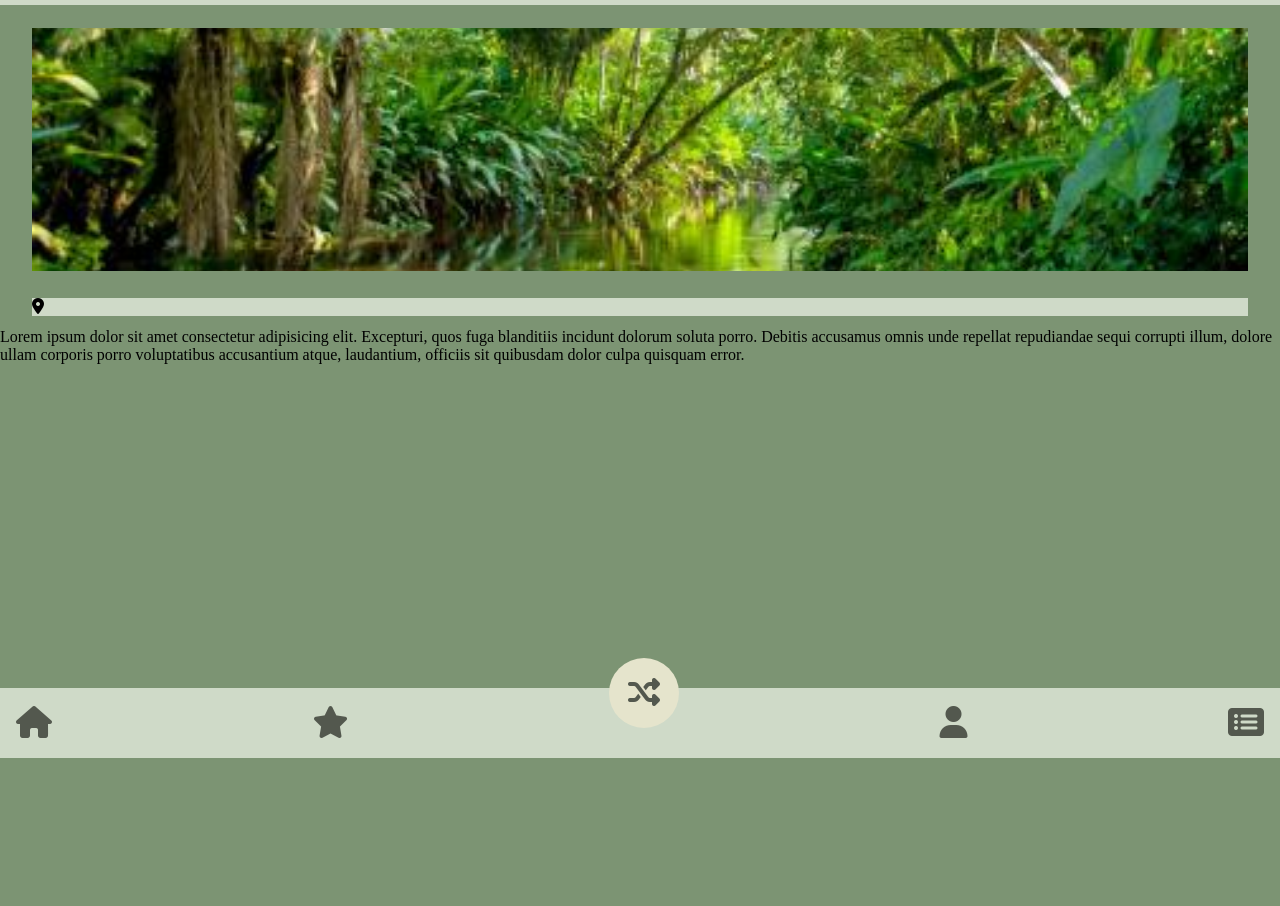
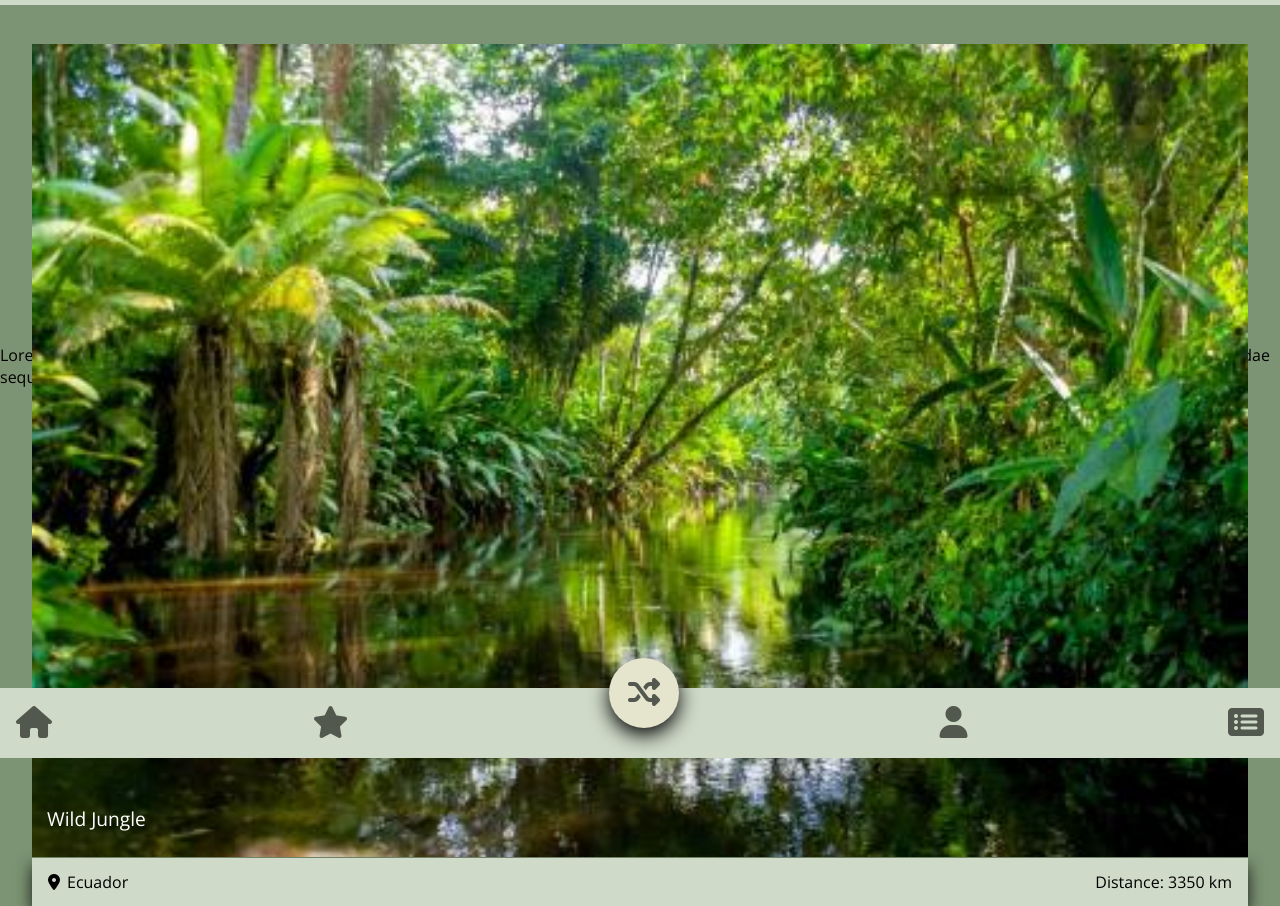
Before and after one commit to bilkn/naturama, a React app: page / in a window 1280 px wide. Shown: the part 52-958 px from the top of the page. Before the commit the page ends 800 px from the top, so only its background shows below. Built offline with nearby package versions, Linux system fonts and the light colour scheme.

Commit message:
feat: add PlaceThumbnail style

```diff
--- a/public/index.html
+++ b/public/index.html
@@ -13,6 +13,7 @@
       href="https://fonts.googleapis.com/css2?family=Crimson+Text&display=swap"
       rel="stylesheet"
     />
+    <link href="https://fonts.googleapis.com/css2?family=Open+Sans&display=swap" rel="stylesheet">
   </head>
 
   <body>
--- a/src/components/MobileNav/MobileNav.scss
+++ b/src/components/MobileNav/MobileNav.scss
@@ -29,6 +29,7 @@
   background: $third-color;
   border-radius: 50%;
   bottom: 30px;
+  box-shadow: 0 7px 20px black;
   display: flex;
   font-size: 2.3rem;
   justify-content: center;
--- a/src/components/Place/Place.scss
+++ b/src/components/Place/Place.scss
@@ -2,5 +2,5 @@
     align-items: center;
     display: flex;
     flex-direction: column;
-    padding: 5rem 0 0 0;
+    padding: 6rem 0 0 0;
 }
--- a/src/components/PlaceDetails/PlaceDetails.js
+++ b/src/components/PlaceDetails/PlaceDetails.js
@@ -5,9 +5,9 @@ function PlaceDetails() {
       <div className="place-details">
         <div className="place-details-location-container">
           <i className="fas fa-map-marker-alt place-details-location-container__icon"></i>
-          <p className="place-details-location-container__name"></p>
+          <p className="place-details-location-container__name">Ecuador</p>
         </div>
-        <p className="place-details__distance"></p>
+        <p className="place-details__distance">Distance: 3350 km</p>
       </div>
     );
 }
--- a/src/components/PlaceDetails/PlaceDetails.scss
+++ b/src/components/PlaceDetails/PlaceDetails.scss
@@ -1,5 +1,27 @@
 @import '../../styles/variables';
 
 .place-details {
+  align-items: center;
   background: $sec-color;
+  box-shadow: 0 8px 15px #1b1b1b;
+  display: flex;
+  justify-content: space-between;
+  margin-top: -4px;
+  padding: 0.8rem 1rem;
+
+  // place-details__distance
+  &__distance {
+
+  }
+
 }
+
+.place-details-location-container {
+  align-items: center;
+  display: flex;
+
+   // .place-details-location-container__icon
+  &__icon {
+    margin-right: 7px;
+  }
+}
--- a/src/components/PlaceThumbnail/PlaceThumbnail.js
+++ b/src/components/PlaceThumbnail/PlaceThumbnail.js
@@ -6,7 +6,7 @@ function PlaceThumbnail() {
   return (
     <div className="place-thumbnail">
       <img src={img} alt="" className="place-thumbnail__img" />
-      <p className="place-thumbnail__name"></p>
+      <p className="place-thumbnail__name">Wild Jungle</p>
     </div>
   );
 }
--- a/src/components/PlaceThumbnail/PlaceThumbnail.scss
+++ b/src/components/PlaceThumbnail/PlaceThumbnail.scss
@@ -1,9 +1,20 @@
+ @import "../../styles/variables";
+
  .place-thumbnail {
-  height: 90%;
+  height: auto;
+  position: relative;
   width: 100%;
   &__img {
     object-fit: cover;
-    height: 90%;
+    height: auto;
     width: 100%;
   }
+  &__name {
+    bottom: 30px;
+    color: #fff;
+    font-family: $main-font;
+    font-size: 1.2rem;
+    left: 15px;
+    position: absolute;
+  }
 }
--- a/src/index.scss
+++ b/src/index.scss
@@ -19,4 +19,5 @@ button {
 
 body {
   background: $site-background;
+  font-family: $main-font;
 }
--- a/src/styles/_variables.scss
+++ b/src/styles/_variables.scss
@@ -3,4 +3,5 @@ $sec-color: #cfdac8;
 $third-color: #e5e4cc;
 $icon-color: #53584E;
 $logo-font: 'Crimson Text', serif;
+$main-font: 'Open Sans', sans-serif;
 $mobile-nav-height: 60px;
```
